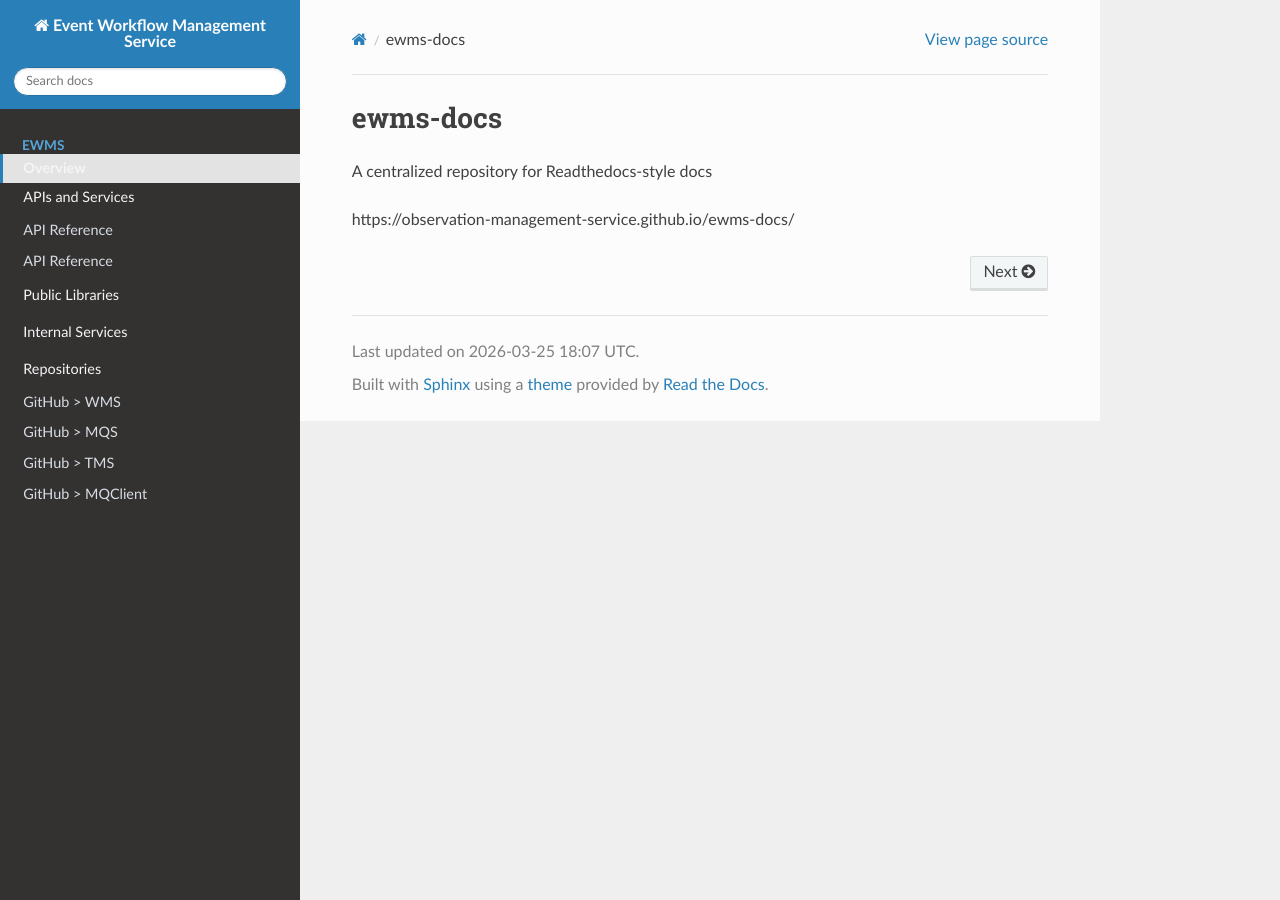
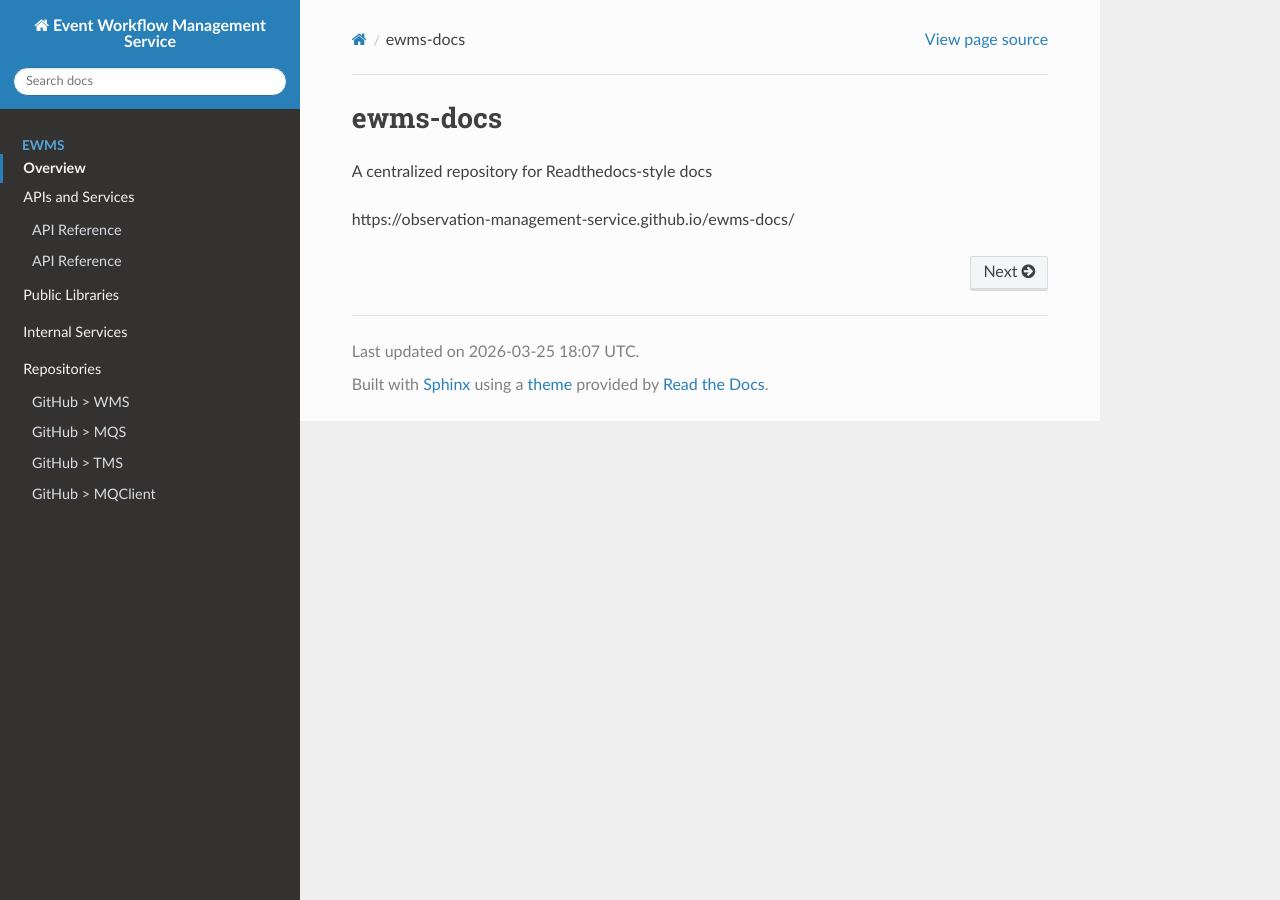
Before and after one commit to Observation-Management-Service/ewms-docs, a Sphinx documentation site: the page built from docs/index.rst, in a window 1280 px wide. Built offline with Sphinx 7.4.7 and the Read the Docs theme 3.1.0, drawn with Linux system fonts in a browser that asks for light colours.

Commit message:
autoexpand nav bar nesting - 7 - css

```diff
--- a/docs/_static/ewms-nav.css
+++ b/docs/_static/ewms-nav.css
@@ -62,7 +62,9 @@
 .wy-menu-vertical li.current > ul > li,
 .wy-menu-vertical li.toctree-l2,
 .wy-menu-vertical li.toctree-l3,
-.wy-menu-vertical li.toctree-l4 {
+.wy-menu-vertical li.toctree-l4,
+.wy-menu-vertical li.toctree-l1.current,
+.wy-menu-vertical li.toctree-l1.ewms-force-open {
     background: transparent !important;
     margin: 0 !important;
 }
@@ -94,18 +96,29 @@
 .wy-menu-vertical li.toctree-l4.current > a:hover,
 .wy-menu-vertical li.current ul li.current > a,
 .wy-menu-vertical li.current ul li.current > a:hover {
-    background: rgba(255, 255, 255, 0.10) !important;
+    background: rgba(41, 128, 185, 0.35) !important;  /* blue tint, clearly visible */
     color: #ffffff !important;
     font-weight: 600 !important;
     box-shadow: inset 3px 0 0 #2980b9 !important;
 }
 
-/* Nested descendants: calm spacing. */
-.wy-menu-vertical li.toctree-l2 > a,
-.wy-menu-vertical li.toctree-l3 > a,
+/* Nested descendants: indented spacing to show hierarchy. */
+.wy-menu-vertical li.toctree-l2 > a {
+    padding-top: 0.35rem;
+    padding-bottom: 0.35rem;
+    padding-left: 2.0rem;
+    line-height: 1.35;
+}
+.wy-menu-vertical li.toctree-l3 > a {
+    padding-top: 0.35rem;
+    padding-bottom: 0.35rem;
+    padding-left: 3.0rem;
+    line-height: 1.35;
+}
 .wy-menu-vertical li.toctree-l4 > a {
     padding-top: 0.35rem;
     padding-bottom: 0.35rem;
+    padding-left: 4.0rem;
     line-height: 1.35;
 }
 
```
